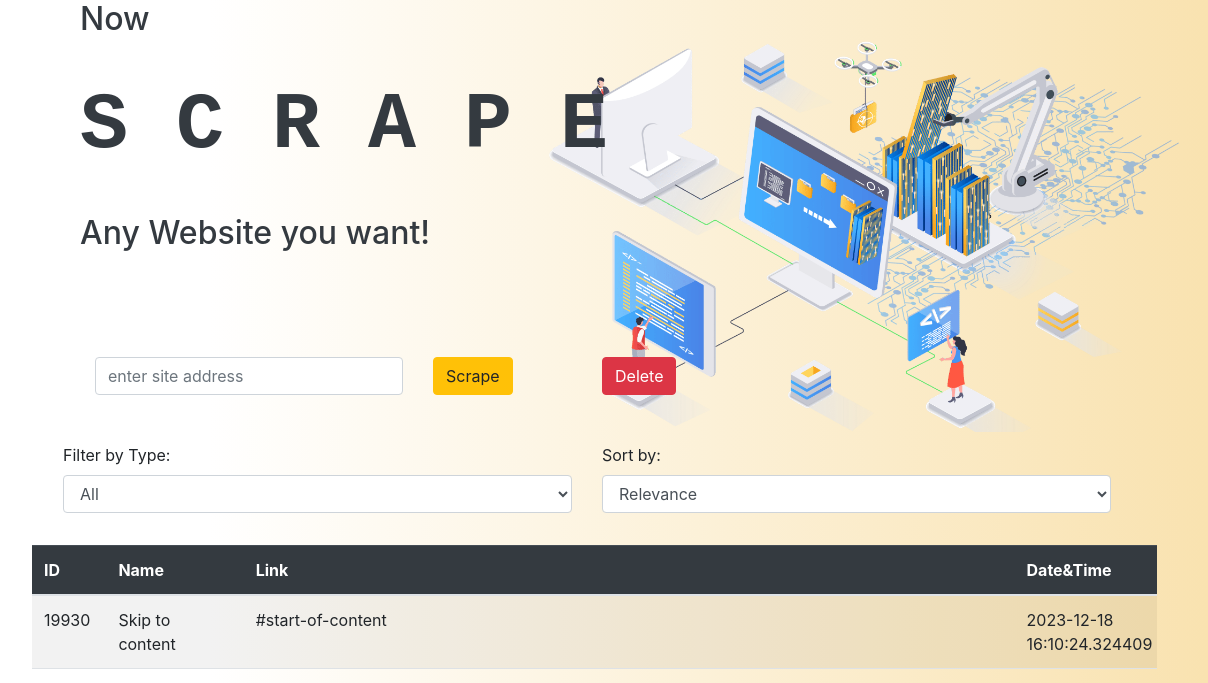
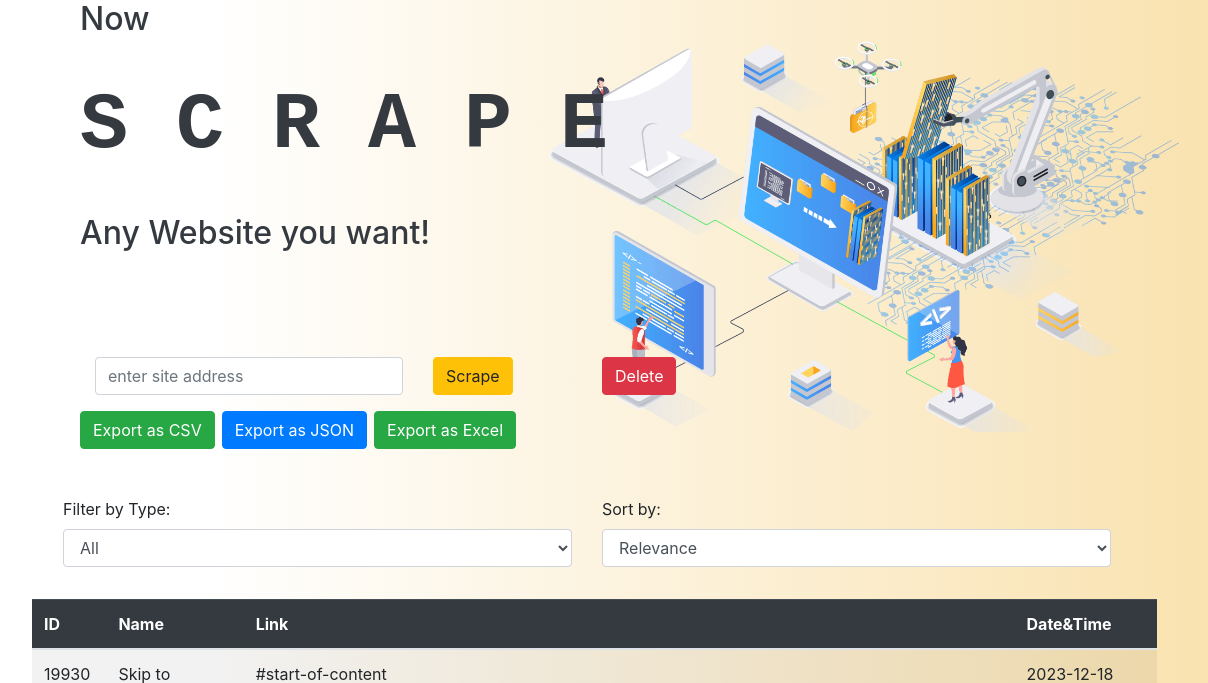
Before and after one commit to Shreya111111/Linkscrape, a Django app: page / in a window 1440 px wide. Shown: the part 128-811 px from the top of the page, without its empty margins (223-1431 px from the left). Run offline with Django 4.2, Linux system fonts and the light colour scheme; data comes from the database, SQL or seed files in the repository; both versions use the stored data as it was after the commit; some libraries are stand-ins or nearby versions.

Commit message:
added export functionality for csv, json and excel

```diff
--- a/myproject/myapp/templates/myapp/result.html
+++ b/myproject/myapp/templates/myapp/result.html
@@ -15,7 +15,6 @@
         }
     </style>
 </head>
-
 <body>
     <div>
         <header class="header">
@@ -61,6 +60,15 @@
                         <div class="col-md-6">
                             <a class="btn btn-danger" href="/delete">Delete</a>
                         </div>
+                        {% if showexport %}
+                            {% if showexport > 0%}
+                            <div class="btn-group mt-3" role="group" aria-label="Export Buttons">
+                                <a href="{% url 'export' format='csv' %}" class="btn btn-success mr-2 rounded">Export as CSV</a>
+                                <a href="{% url 'export' format='json' %}" class="btn btn-primary mr-2 rounded">Export as JSON</a>
+                                <a href="{% url 'export' format='excel' %}" class="btn btn-success rounded">Export as Excel</a>
+                            </div>
+                            {% endif %}
+                        {% endif %}
 
                     </div>
 
--- a/myproject/myapp/views.py
+++ b/myproject/myapp/views.py
@@ -1,9 +1,12 @@
 from django.shortcuts import render
 from bs4 import BeautifulSoup
-from django.http import HttpResponseRedirect, Http404
+from django.http import HttpResponseRedirect, Http404, HttpResponse
 import requests
 from .models import Link
 import datetime
+import csv
+import json
+import openpyxl
 # Create your views here.
 
 def scrape(request):
@@ -21,9 +24,8 @@ def scrape(request):
         return HttpResponseRedirect('/')
     else:
         data = Link.objects.all()
-
-
-    return render(request,'myapp/result.html',{'data':data})
+    validator=len(data)
+    return render(request,'myapp/result.html',{'data':data, 'showexport':validator})
 
 def delete_get(request):
     if request.method == 'GET':
@@ -40,3 +42,37 @@ def clear(request):
         return HttpResponseRedirect('/')  # Redirect to the homepage after clearing all links
     else:
         return render(request, 'myapp/result.html', {})  # Render an empty result page for GET requests
+
+def export(request, format):
+
+    links=Link.objects.all()
+
+    if format=='csv':
+        response=HttpResponse(content_type='text/csv')
+        response['Content-Disposition'] = 'attachment; filename="scraped_links.csv"'
+        writer=csv.writer(response)
+        writer.writerow(['Link Address', 'Link Name', 'Scraped Time'])
+
+        for link in links:
+            writer.writerow([link.address, link.name, link.time])
+        return response
+
+    elif format=='json':
+        response=HttpResponse(content_type='application/json')
+        response['Content-Disposition'] = 'attachment; filename="scraped_links.json"'
+        data=[{'Link Address': link.address, 'Link Name': link.name, 'Scraped Time': link.time} for link in links]
+        json.dump(data, response)
+        return response
+
+    elif format=='excel':
+        response = HttpResponse(content_type='application/vnd.openxmlformats-officedocument.spreadsheetml.sheet')
+        response['Content-Disposition'] = 'attachment; filename="scraped_links.xlsx"'
+        workbook=openpyxl.Workbook()
+        sheet=workbook.active
+        sheet.append(['Link Address', 'Link Name', 'Scraped Time'])
+        for link in links:
+            sheet.append([link.address, link.name, link.time])
+        workbook.save(response)
+        return response
+    else:
+        raise Http404("Unsupported File Format")
--- a/myproject/myproject/urls.py
+++ b/myproject/myproject/urls.py
@@ -24,5 +24,5 @@ urlpatterns = [
     path('delete', views.delete_get, name='delete_get'),
     #path('delete/<int:item_id>/', views.delete_item, name="delete"),
     #path('',views.clear, name="clear")
-
+    path('export/<str:format>/', views.export, name='export')
 ]
```
Also changed, not shown: myproject/db.sqlite3.
